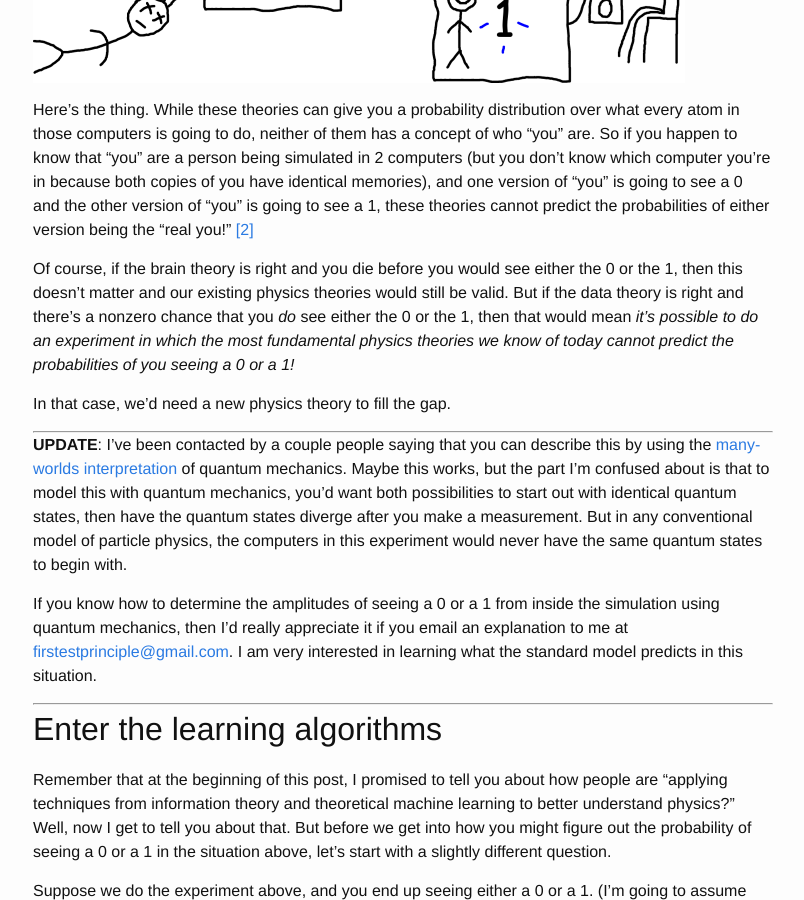
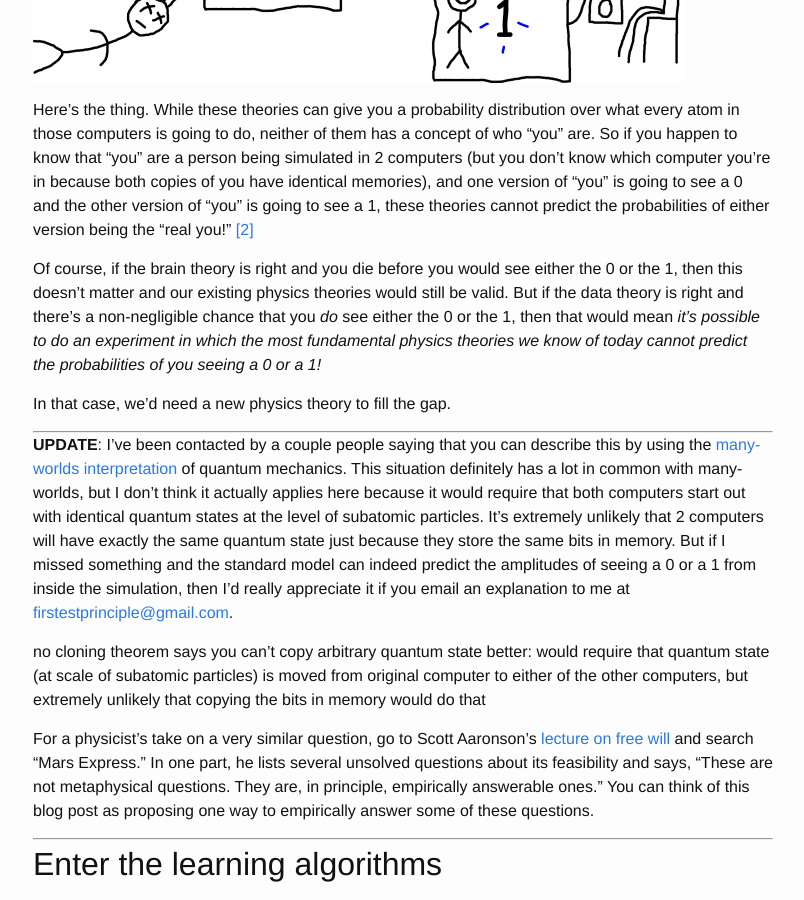
Before and after one commit to ad510/firstest-principle, a Jekyll site: the page built from _posts/2016-07-10-learning.md, in a window 1280 px wide and 900 px high, scrolled down 6332 px. Shown: the whole window, without its empty margins (237-1041 px from the left). Built offline with Jekyll 4.4.1, drawn with Linux system fonts in a browser that asks for light colours; some of the changed text lies outside the part shown.

Commit message:
rewrite many worlds update WIP

```diff
--- a/_posts/2016-07-10-learning.md
+++ b/_posts/2016-07-10-learning.md
@@ -2,7 +2,7 @@
 layout: post
 title:  "What learning algorithms can predict that our physics theories might not"
 ---
-**UPDATE**: I should've clarified something about this blog post before sharing it with people. This blog post describes a proposal to experimentally distinguish the [standard model](https://en.wikipedia.org/wiki/Standard_Model) from [digital physics](https://en.wikipedia.org/wiki/Digital_physics). Almost everyone I've discussed it with in person agrees that it is obviously wrong, and that parts of it are obviously right and other parts are obviously wrong. The trouble is that no one seems to have the same opinion on *which* parts are obviously right and which parts are obviously wrong, so I figured I'd write it up as a blog post to get wider feedback.
+**UPDATE**: I should've clarified something about this blog post before sharing it with people. This blog post describes a proposal to experimentally distinguish the [standard model](https://en.wikipedia.org/wiki/Standard_Model) from [digital physics](https://en.wikipedia.org/wiki/Digital_physics). Almost everyone I've discussed it with in person agrees that it is obviously wrong, and that parts of it are obviously right and other parts are obviously wrong. The trouble is that no one seems to have the same opinion on *which* parts are obviously right and which parts are obviously wrong. So I figured I'd write it up as a blog post to get wider feedback.
 
 ---
 
@@ -91,15 +91,18 @@ Well, then, how about we do this the proper way, and use the fundamental laws of
 
 Here's the thing. While these theories can give you a probability distribution over what every atom in those computers is going to do, neither of them has a concept of who "you" are. So if you happen to know that "you" are a person being simulated in 2 computers (but you don't know which computer you're in because both copies of you have identical memories), and one version of "you" is going to see a 0 and the other version of "you" is going to see a 1, these theories cannot predict the probabilities of either version being the "real you!" <a id="fnref2" href="#fn2">[2]</a>
 
-Of course, if the brain theory is right and you die before you would see either the 0 or the 1, then this doesn't matter and our existing physics theories would still be valid. But if the data theory is right and there's a nonzero chance that you *do* see either the 0 or the 1, then that would mean *it's possible to do an experiment in which the most fundamental physics theories we know of today cannot predict the probabilities of you seeing a 0 or a 1!*
+Of course, if the brain theory is right and you die before you would see either the 0 or the 1, then this doesn't matter and our existing physics theories would still be valid. But if the data theory is right and there's a non-negligible chance that you *do* see either the 0 or the 1, then that would mean *it's possible to do an experiment in which the most fundamental physics theories we know of today cannot predict the probabilities of you seeing a 0 or a 1!*
 
 In that case, we'd need a new physics theory to fill the gap.
 
 ---
 
-**UPDATE**: I've been contacted by a couple people saying that you can describe this by using the [many-worlds interpretation](https://en.wikipedia.org/wiki/Many-worlds_interpretation) of quantum mechanics. Maybe this works, but the part I'm confused about is that to model this with quantum mechanics, you'd want both possibilities to start out with identical quantum states, then have the quantum states diverge after you make a measurement. But in any conventional model of particle physics, the computers in this experiment would never have the same quantum states to begin with.
+**UPDATE**: I've been contacted by a couple people saying that you can describe this by using the [many-worlds interpretation](https://en.wikipedia.org/wiki/Many-worlds_interpretation) of quantum mechanics. This situation definitely has a lot in common with many-worlds, but I don't think it actually applies here because it would require that both computers start out with identical quantum states at the level of subatomic particles. It's extremely unlikely that 2 computers will have exactly the same quantum state just because they store the same bits in memory. But if I missed something and the standard model can indeed predict the amplitudes of seeing a 0 or a 1 from inside the simulation, then I'd really appreciate it if you email an explanation to me at [firstestprinciple@gmail.com](mailto:firstestprinciple@gmail.com).
 
-If you know how to determine the amplitudes of seeing a 0 or a 1 from inside the simulation using quantum mechanics, then I'd really appreciate it if you email an explanation to me at [firstestprinciple@gmail.com](mailto:firstestprinciple@gmail.com). I am very interested in learning what the standard model predicts in this situation.
+no cloning theorem says you can't copy arbitrary quantum state
+better: would require that quantum state (at scale of subatomic particles) is moved from original computer to either of the other computers, but extremely unlikely that copying the bits in memory would do that
+
+For a physicist's take on a very similar question, go to Scott Aaronson's [lecture on free will](http://scottaaronson.com/democritus/lec18.html) and search "Mars Express." In one part, he lists several unsolved questions about its feasibility and says, "These are not metaphysical questions. They are, in principle, empirically answerable ones." You can think of this blog post as proposing one way to empirically answer some of these questions.
 
 ---
 
```
